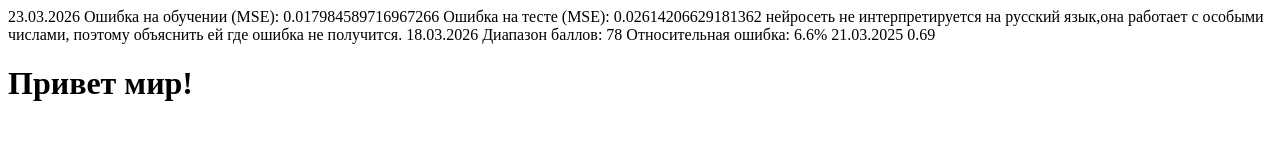
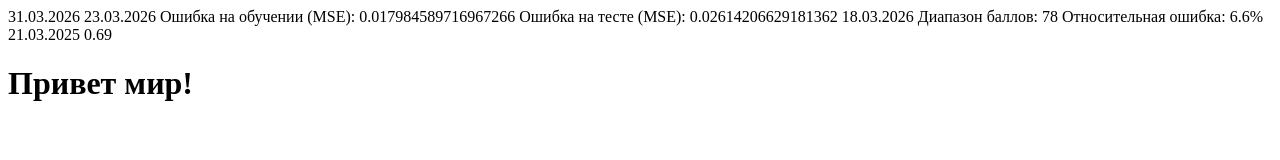
Before and after one commit to Corenich/gem.github.io, a plain HTML site: page index.html in a window 1280 px wide. Drawn offline with Linux system fonts and the light colour scheme.

Commit message:
Update index.html

```diff
--- a/index.html
+++ b/index.html
@@ -6,11 +6,12 @@
     <title>Моя первая страница</title>
 </head>
 <body>
+    31.03.2026
+
     23.03.2026
 
 Ошибка на обучении (MSE): 0.017984589716967266
 Ошибка на тесте (MSE): 0.02614206629181362
-    нейросеть не интерпретируется на русский язык,она работает с особыми числами, поэтому объяснить ей где ошибка не получится.
 
 18.03.2026
     Диапазон баллов: 78
```
